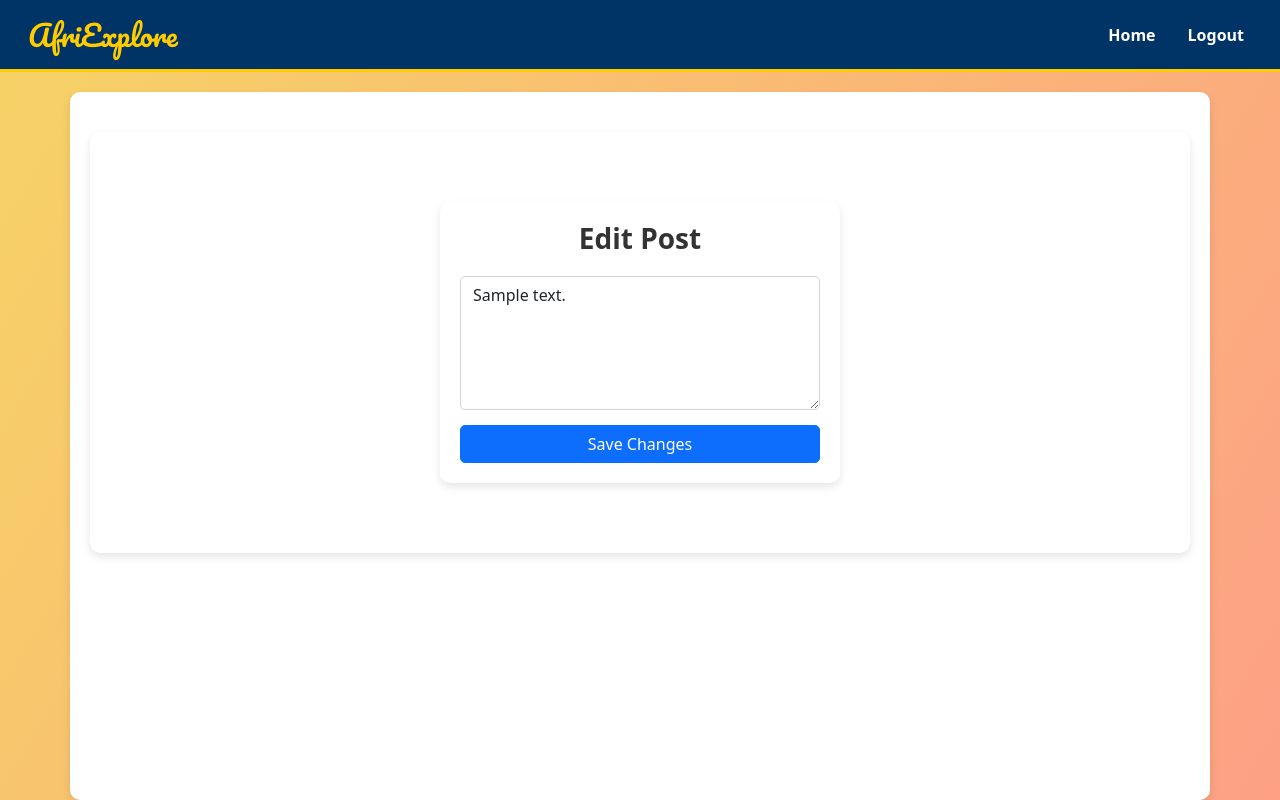
After one commit to Rugwiroparfait/Afri-explore-web-app, a Flask app: page /edit-post/1 in a window 1280 px wide. The commit adds this page. Run offline with Flask 3, Linux system fonts and the light colour scheme; a user stored in the database is signed in; tables that the repository leaves empty hold one stand-in row (values such as "Sample post"); some libraries are stand-ins or nearby versions.

Commit message:
editing the post

```diff
--- a/website/templates/base.html
+++ b/website/templates/base.html
@@ -32,7 +32,7 @@
     <title>{% block title %}{% endblock %}</title>
 
     <style>
-      /* Custom CSS for a modern and creative background */
+      /* personal custom css*/
       body {
         background: linear-gradient(120deg, #f6d365 0%, #fda085 100%);
         min-height: 100vh;
@@ -90,10 +90,12 @@
   </head>
   <body>
     <!-- Navbar section with Bootstrap classes for styling -->
-    <nav class="navbar navbar-expand-lg">
+
+    <header>
+      <nav class="navbar navbar-expand-lg">
       <div class="container-fluid">
         <!-- Logo for the site -->
-        <a class="navbar-brand" href="/">AfricaExplore</a>
+        <a class="navbar-brand" href="/">AfriExplore</a>
         <!-- Button for toggling the navbar on small screens -->
         <button
           class="navbar-toggler"
@@ -117,7 +119,8 @@
           </div>
         </div>
       </div>
-    </nav>
+    </nav></header>
+
 
     <!-- Block to handle flashed messages, such as errors and successes -->
     {% with messages = get_flashed_messages(with_categories=True) %}
--- /dev/null
+++ b/website/templates/edit_post.html
@@ -0,0 +1,55 @@
+{% extends "base.html" %}
+
+{% block title %}Edit Post{% endblock %}
+
+{% block content %}
+<style>
+  .edit-post-container {
+    max-width: 400px;
+    margin: 50px auto;
+    padding: 20px;
+    box-shadow: 0 4px 8px rgba(0, 0, 0, 0.1);
+    border-radius: 10px;
+    background-color: #fff;
+  }
+
+  .edit-post-container h3 {
+    margin-bottom: 20px;
+    font-weight: bold;
+    color: #333;
+  }
+
+  .edit-post-container .form-control {
+    border-radius: 5px;
+    margin-bottom: 15px;
+  }
+
+  .edit-post-container .btn-primary {
+    width: 100%;
+    border-radius: 5px;
+  }
+
+  .edit-post-container .btn-primary:hover {
+    background-color: #0056b3;
+  }
+</style>
+<div class="container">
+  <div class="edit-post-container">
+    <h3 align="center">Edit Post</h3>
+    <form method="POST">
+      <div class="form-group">
+        <textarea
+          id="text"
+          name="text"
+          class="form-control"
+          placeholder="Edit your post"
+          rows="5"
+        >{{ post.text }}</textarea>
+      </div>
+      <div align="center">
+        <button class="btn btn-primary" type="submit">Save Changes</button>
+      </div>
+    </form>
+  </div>
+</div>
+{% endblock %}
--- a/website/views.py
+++ b/website/views.py
@@ -160,3 +160,30 @@ def like_post(post_id):
             db.session.commit()
             return "Liked", 200
     return "Post not found", 404
+
+@views.route("/edit-post/<int:post_id>", methods=['GET', 'POST'])
+@login_required
+def edit_post(post_id):
+    """
+    Handle the editing of a post.
+
+    Args:
+        post_id (int): The ID of the post to be edited.
+    """
+    post = Post.query.get_or_404(post_id)
+    if post.author != current_user.id:
+        flash('You do not have permission to edit this post', category='error')
+        return redirect(url_for('views.home'))
+
+    if request.method == 'POST':
+        text = request.form.get('text')
+
+        if not text:
+            flash('Post cannot be empty', category='error')
+        else:
+            post.text = text
+            db.session.commit()
+            flash('Post updated', category='success')
+            return redirect(url_for('views.home'))
+
+    return render_template('edit_post.html', user=current_user, post=post)
```
Also changed, not shown: website/templates/post_div.html (+45 -6 lines), website/templates/static/js/base_scripts.js (added, +7 -0 lines), website/templates/styles/styles.css (added, +56 -0 lines), README.md.
